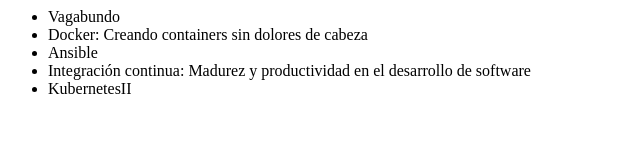
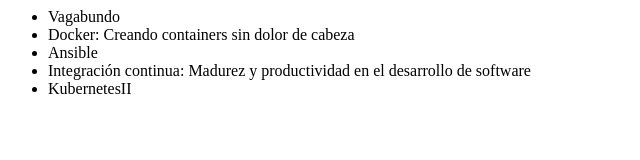
Before and after one commit to YeiAlb/Alura-Git, a plain HTML site: page index.html in a window 1280 px wide. Shown: the full height of the page, 0-640 px from the left. Drawn offline with Linux system fonts and the light colour scheme.

Commit message:
Actualizando nombre del curso de Docker.

```diff
--- a/index.html
+++ b/index.html
@@ -10,7 +10,7 @@
 <cuerpo>
      <ul>
          <li> Vagabundo </li>
-         <li> Docker: Creando containers sin dolores de cabeza </li>
+         <li> Docker: Creando containers sin dolor de cabeza </li>
          <li> Ansible </li>
          <li> Integración continua: Madurez y productividad en el desarrollo de software </li>
          <li>KubernetesII</li>
```
